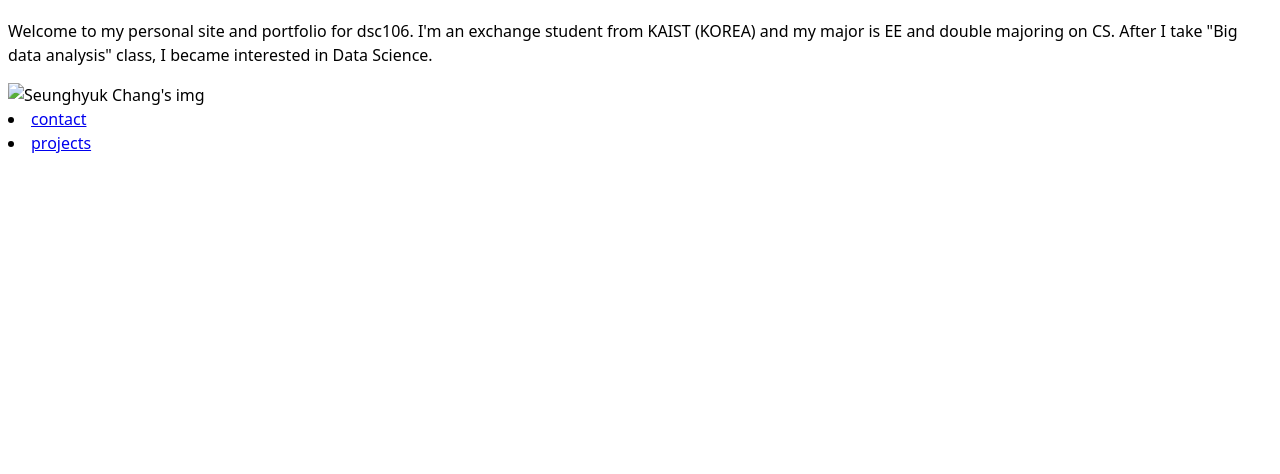
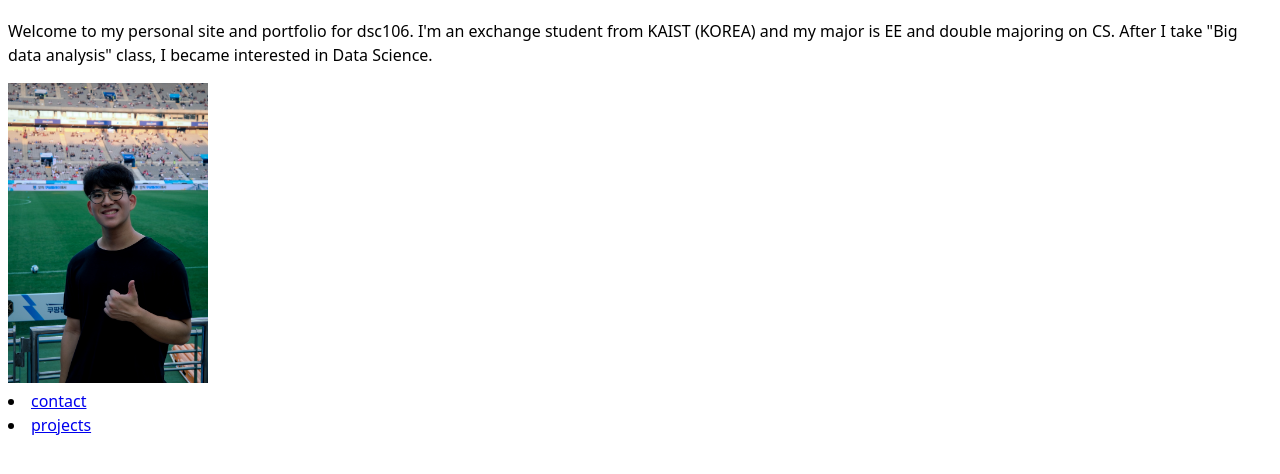
Before and after one commit to hyukychang/dsc106_portfolio, a plain HTML site: page index.html in a window 1280 px wide. Shown: the part 72-546 px from the top of the page. Drawn offline with Linux system fonts and the light colour scheme; the site is published under a folder, as on GitHub Pages, so addresses that start at the root find nothing.

Commit message:
fix img path with relative

```diff
--- a/index.html
+++ b/index.html
@@ -10,7 +10,7 @@
     <h1>Seunghyuk Chang</h1>
     <p>Welcome to my personal site and portfolio for dsc106. I'm an exchange student from KAIST (KOREA) and my major is EE
         and double majoring on CS. After I take "Big data analysis" class, I became interested in Data Science.</p>
-    <img src="/images/IMG_6013.jpeg" alt="Seunghyuk Chang's img" width="200">
+    <img src="./images/IMG_6013.jpeg" alt="Seunghyuk Chang's img" width="200">
     <nav>
         <li>
             <a href="contact/"> contact</a>
```
